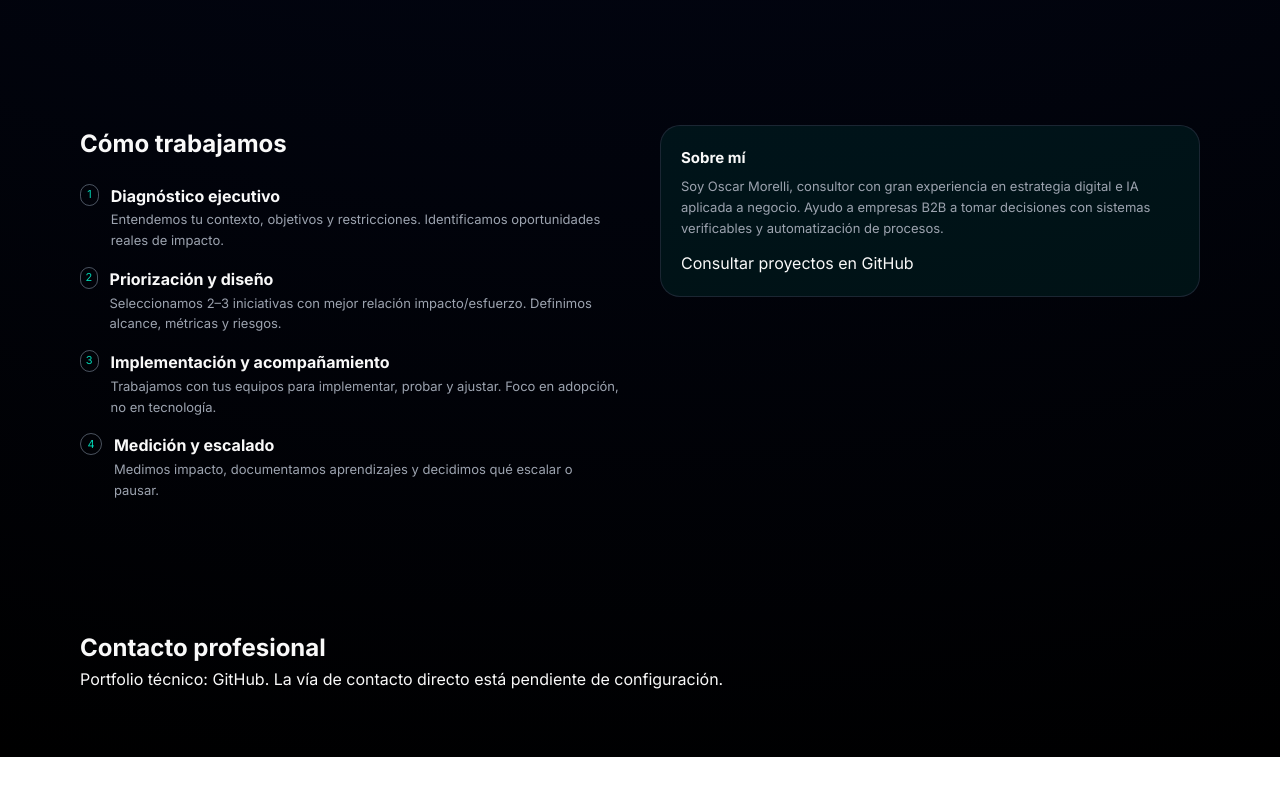
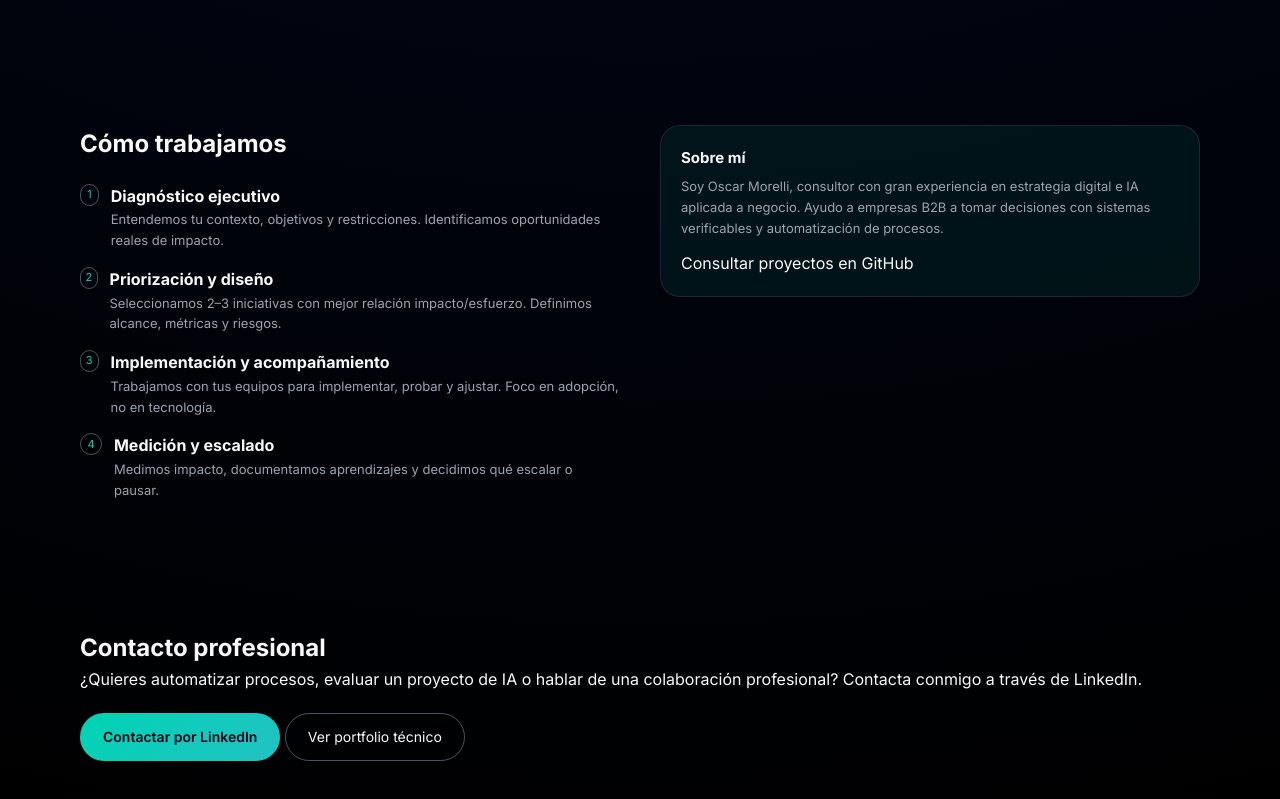
Before and after one commit to OscarMorelli78/ConsultorIA, a plain HTML site: page index.html in a window 1280 px wide. Shown: the part 1546-2345 px from the top of the page. Before the commit the page ends 2303 px from the top, so only its background shows below. Drawn offline with nearby package versions, Linux system fonts and the light colour scheme.

Commit message:
feat: configure professional LinkedIn contact

```diff
--- a/index.html
+++ b/index.html
@@ -435,5 +435,5 @@
               Ayudo a empresas B2B a tomar decisiones con sistemas verificables y automatización de procesos.</p>
 <a href="https://github.com/OscarMorelli78">Consultar proyectos en GitHub</a>
 </div></aside></div></section>
-<section class="section" id="contacto"><div class="section-inner"><h2>Contacto profesional</h2><p>Portfolio técnico: <a href="https://github.com/OscarMorelli78">GitHub</a>. La vía de contacto directo está pendiente de configuración.</p></div></section>
+<section class="section" id="contacto"><div class="section-inner"><h2>Contacto profesional</h2><p>¿Quieres automatizar procesos, evaluar un proyecto de IA o hablar de una colaboración profesional? Contacta conmigo a través de LinkedIn.</p><div style="margin-top:20px"><a class="btn btn-primary" href="https://www.linkedin.com/in/oscarmorelli/" target="_blank" rel="noopener noreferrer">Contactar por LinkedIn</a> <a class="btn btn-ghost" href="https://github.com/OscarMorelli78">Ver portfolio técnico</a></div></div></section>
 </main></div></body></html>
```
